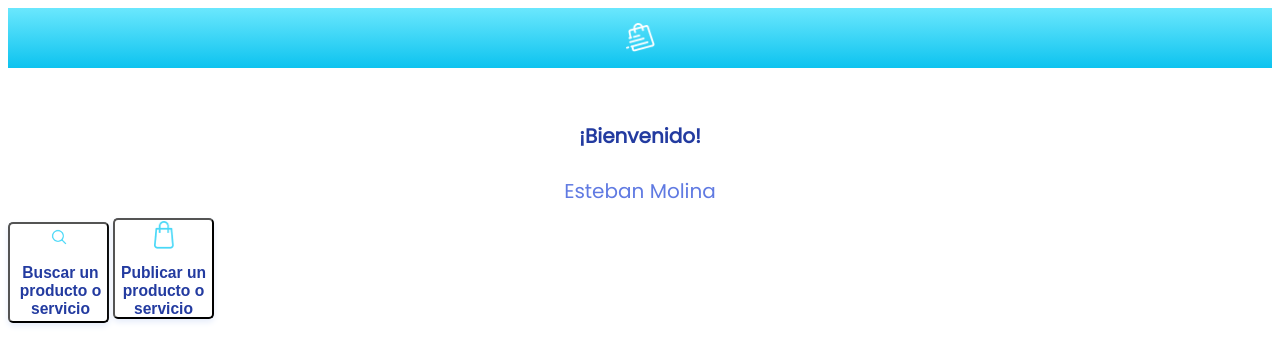
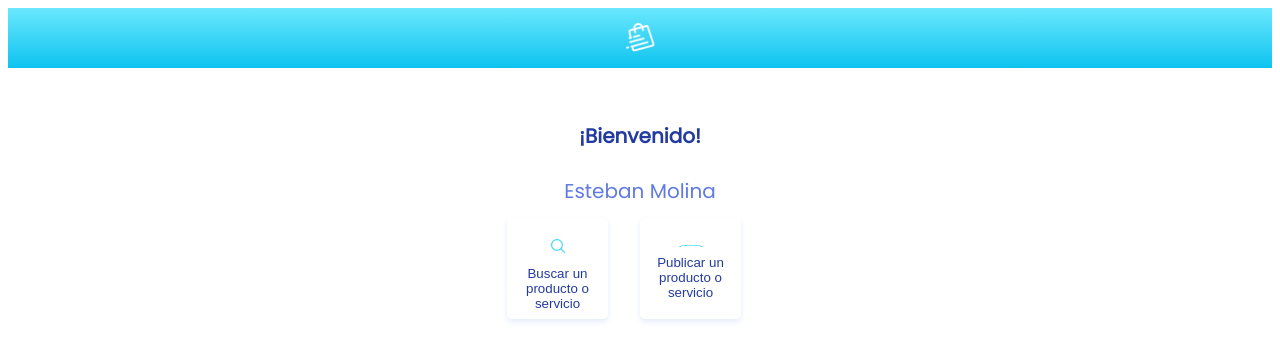
Before and after one commit to Offztinger/ClasificadosApp, a plain HTML site: page html/bienvenido.html in a window 1280 px wide. Drawn offline with Linux system fonts and the light colour scheme.

Commit message:
Cambios asesoria Juli

```diff
--- a/css/bienvenido.css
+++ b/css/bienvenido.css
@@ -70,68 +70,47 @@ header{
     opacity: 1;
 }
 
-.textoBolsa{
-    top: 256px;
-    left: 205px;
-    width: 85px;
-    height: 50px;
-    text-align: center;
+
+button{
     font: normal normal medium 12px/14px Poppins;
     letter-spacing: 0px;
     color: #233BA0;
     opacity: 1;
 }
 
-.textoBuscar{
-    top: 256px;
-    left: 70px;
-    width: 89px;
-    height: 50px;
-    text-align: center;
-    font: normal normal medium 12px/14px Poppins;
-    letter-spacing: 0px;
-    color: #233BA0;
-    opacity: 1;
-}
-
-.botonBuscar{
-    top: 211px;
-    left: 197px;
+.botones{
+    display: flex;
+    flex-direction: column;
+    align-items: center;
+    justify-content: center;
     width: 101px;
     height: 101px;
+    margin-right: 32px;
     box-shadow: 0px 3px 6px var(--unnamed-color-e5ecfa);
     background: #FFFFFF 0% 0% no-repeat padding-box;
     box-shadow: 0px 3px 6px #E5ECFA;
     border-radius: 5px;
+    border: none;
     opacity: 1;
 }
 
-.botonBolsa{
-    top: 211px;
-    left: 197px;
-    width: 101px;
-    height: 101px;
-    box-shadow: 0px 3px 6px var(--unnamed-color-e5ecfa);
-    background: #FFFFFF 0% 0% no-repeat padding-box;
-    box-shadow: 0px 3px 6px #E5ECFA;
-    border-radius: 5px;
-    opacity: 1;
+.contenedorBotones{
+    display: flex;
+    flex-direction: row;
+    align-items: center;
+    justify-content: center;
 }
 
 .logoBolsa{
-    top: 221px;
-    left: 237px;
-    width: 20px;
-    height: 28px;
+    width: 24px;
+    height: 2px;
+    margin: 8px;
     opacity: 1
 }
 
-
-
 .logoBuscar{
-    top: 226px;
-    left: 103px;
     width: 24px;
     height: 24px;
+    margin: 8px;
     opacity: 1
 }
--- a/html/bienvenido.html
+++ b/html/bienvenido.html
@@ -3,13 +3,13 @@
     <meta charset="UTF-8">
     <meta name="viewport" content="width=device-width, initial-scale=1.0">
     <title>Guelcom-ClasificadosApp</title>
-    <link rel="stylesheet" href="/css/bienvenido.css">
+    <link rel="stylesheet" href="../css/bienvenido.css">
     <link href="https://fonts.googleapis.com/css2?family=Poppins&display=swap" rel="stylesheet">
 </head>
 <body>
     <header>
             <div class="contenedorCompra">
-                <img class="logoCompra" src="/img/compralogo.png" alt="logocompra">
+                <img class="logoCompra" src="../img/compralogo.png" alt="logocompra">
             </div>
     </header>
     <div class="contenedorBienvenido">
@@ -22,23 +22,17 @@
            Esteban Molina
         </h1>
     </div>
-    <section>
-            <button class="botonBuscar">
-                <div>
-                    <img class="logoBuscar" src="/img/buscar.png" alt="logocompra">
-                    <h3 class="textoBuscar">
+    <section class="contenedorBotones">
+            <button class="botones">
+                    <img class="logoBuscar" src="../img/buscar.png" alt="logocompra">
+                    <div>
                         Buscar un producto o servicio
-                    </h3>
-                </div>
+                    </div>
             </button>
 
-            <button class="botonBolsa">
-                <div>
-                    <img class="logoBolsa" src="/img/bolsa.png" alt="logocompra">
-                    <h3 class="textoBolsa">
+            <button class="botones">
+                    <img class="logoBolsa" src="../img/bolsa.png" alt="logocompra">
                         Publicar un producto o servicio
-                    </h3>
-                </div>
             </button>
     </section>
 </body>
```
Also changed, not shown: css/publicar.css (added, +23 -0 lines), html/publicar.html (added, +16 -0 lines).
